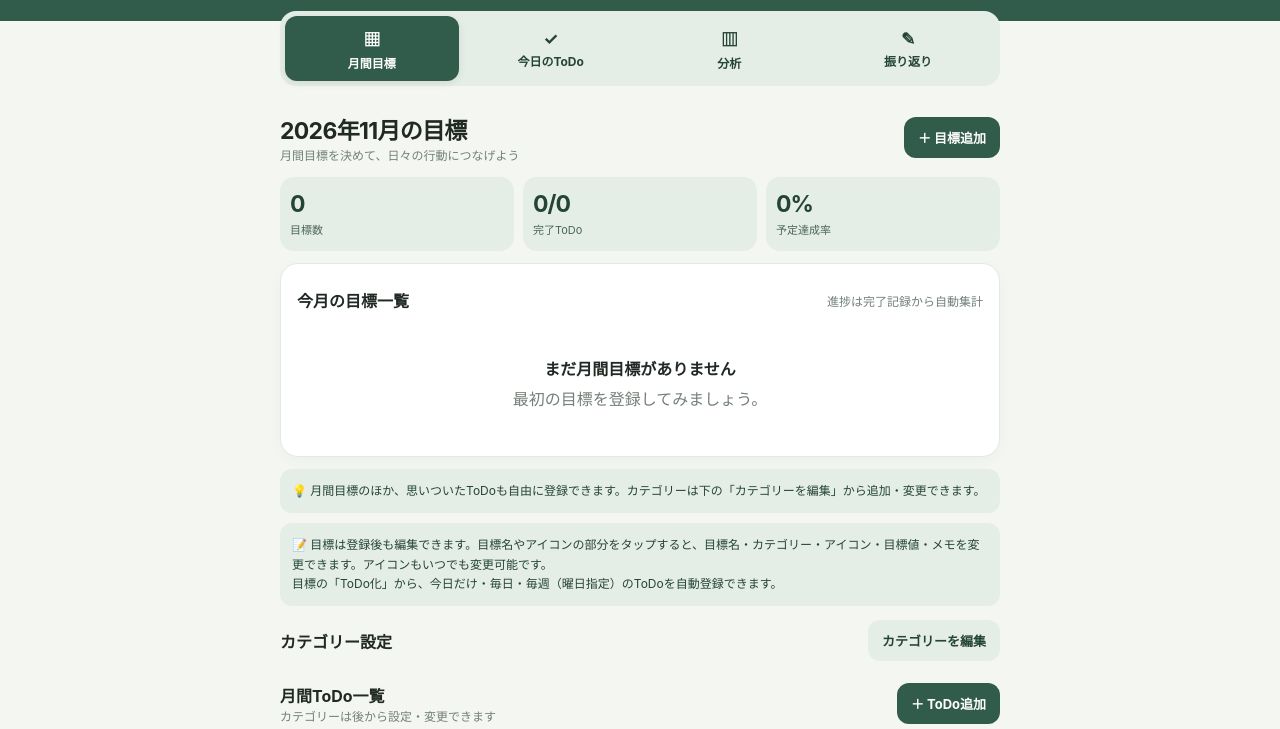
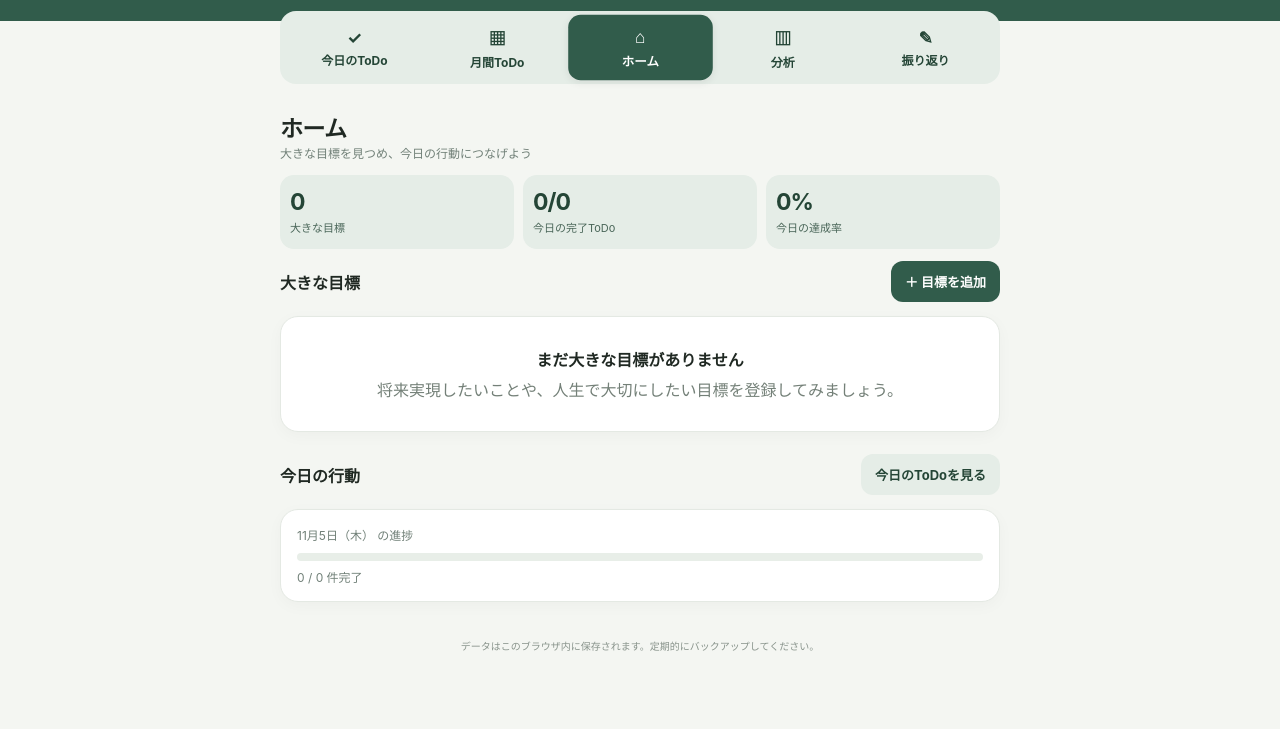
Before and after one commit to qz20090504-glitch/habit-log, a plain HTML site: page index.html in a window 1280 px wide. Shown: the part 71-800 px from the top of the page. Drawn offline with Linux system fonts and the light colour scheme.

Commit message:
Add files via upload

```diff
--- a/index.html
+++ b/index.html
@@ -33,8 +33,10 @@ button { cursor: pointer; }
 .month-nav { display:flex; align-items:center; gap:12px; }
 .month-nav button { border:1px solid #ffffff55; background:#ffffff15; color:white; border-radius:10px; width:34px; height:34px; }
 main { width:min(100% - 28px, 720px); margin: -10px auto 0; }
-.tabs { display:grid; grid-template-columns:repeat(4,1fr); gap:5px; background:var(--site-secondary); padding:5px; border-radius:16px; position:sticky; top:0; z-index:5; }
-.tab { border:0; background:transparent; color:var(--site-on-secondary); padding:10px 3px; border-radius:12px; font-size:12px; font-weight:700; }
+.tabs { display:grid; grid-template-columns:repeat(5,minmax(0,1fr)); gap:4px; background:var(--site-secondary); padding:5px; border-radius:16px; position:sticky; top:0; z-index:5; }
+.tab { border:0; background:transparent; color:var(--site-on-secondary); padding:9px 1px; border-radius:12px; font-size:clamp(9px,2.7vw,12px); font-weight:700; white-space:nowrap; }
+.tab.home-tab { background:#d3e3d8; color:#244536; transform:scale(1.04); box-shadow:0 2px 8px #00000012; }
+.tab.home-tab.active { background:var(--site-primary); color:var(--site-on-primary); }
 .tab.active { background:var(--site-primary); color:var(--site-on-primary); box-shadow:0 2px 8px #00000015; }
 .tab span { display:block; font-size:17px; margin-bottom:3px; }
 .panel { padding:18px 0 10px; }
@@ -132,13 +134,15 @@ label { display:block; font-size:12px; font-weight:700; margin:12px 0 6px; }
   </header>
   <main>
     <nav class="tabs" aria-label="メインメニュー">
-      <button class="tab active" data-tab="month"><span>▦</span>月間目標</button>
       <button class="tab" data-tab="today"><span>✓</span>今日のToDo</button>
+      <button class="tab" data-tab="month"><span>▦</span>月間ToDo</button>
+      <button class="tab home-tab active" data-tab="home"><span>⌂</span>ホーム</button>
       <button class="tab" data-tab="analysis"><span>▥</span>分析</button>
       <button class="tab" data-tab="review"><span>✎</span>振り返り</button>
     </nav>
-    <section id="monthPanel" class="panel"></section>
-    <section id="todayPanel" class="panel" hidden></section>
+    <section id="todayPanel" class="panel"></section>
+    <section id="monthPanel" class="panel" hidden></section>
+    <section id="homePanel" class="panel" hidden></section>
     <section id="analysisPanel" class="panel" hidden></section>
     <section id="reviewPanel" class="panel" hidden></section>
     <div class="bottom-note">データはこのブラウザ内に保存されます。定期的にバックアップしてください。</div>
@@ -156,9 +160,9 @@ label { display:block; font-size:12px; font-weight:700; margin:12px 0 6px; }
   const fmtDate = s => { const d=parseDate(s); return `${d.getMonth()+1}月${d.getDate()}日（${'日月火水木金土'[d.getDay()]}）`; };
   const uid = () => Math.random().toString(36).slice(2,10);
   const defaultCategories = ['未分類','運動','勉強','健康','生活','趣味','家庭菜園','家族','仕事','その他'];
-  const defaultState = () => ({ goals:[], tasks:[], reviews:{}, categories:[...defaultCategories], selectedDate:todayISO(), viewMonth:monthKey(todayISO()) });
+  const defaultState = () => ({ goals:[], bigGoals:[], tasks:[], reviews:{}, categories:[...defaultCategories], selectedDate:todayISO(), viewMonth:monthKey(todayISO()) });
   let state = defaultState();
-  let activeTab = 'month';
+  let activeTab = 'home';
   let monthTaskFilter = 'すべて';
   let selectedTaskIds = new Set();
   let db = null;
@@ -171,6 +175,7 @@ label { display:block; font-size:12px; font-weight:700; margin:12px 0 6px; }
     db=await new Promise((resolve,reject)=>{ const req=indexedDB.open('HabitLogDB',1); req.onupgradeneeded=()=>req.result.createObjectStore('state'); req.onsuccess=()=>resolve(req.result); req.onerror=()=>reject(req.error); });
     state=await new Promise(resolve=>{ const tx=db.transaction('state','readonly'); const req=tx.objectStore('state').get('main'); req.onsuccess=()=>resolve(req.result||defaultState()); req.onerror=()=>resolve(defaultState()); });
     if(!Array.isArray(state.categories))state.categories=[...defaultCategories];
+    if(!Array.isArray(state.bigGoals))state.bigGoals=[];
     state.categories=[...new Set(['未分類',...state.categories.filter(c=>typeof c==='string'&&c.trim()).map(c=>c.trim())])];
     state.goals.forEach(g=>{if(g.icon==='🌍'||g.icon==='✍️')g.icon='✦';});
   };
@@ -191,7 +196,7 @@ label { display:block; font-size:12px; font-weight:700; margin:12px 0 6px; }
   const displayProgress = g => g.unit==='時間' ? `${(goalProgress(g)/60).toFixed(goalProgress(g)%60===0?0:1)}時間` : `${goalProgress(g)}${unitLabel(g)}`;
   const goalTargetDisplay = g => g.unit==='時間' ? `${g.target}時間` : `${g.target}${unitLabel(g)}`;
   const goalPercent = g => pct(goalProgress(g),g.unit==='時間'?g.target*60:g.target);
-  const render = () => { $('#headerMonth').textContent=fmtMonth(state.viewMonth); renderMonth(); renderToday(); renderAnalysis(); renderReview(); document.querySelectorAll('.tab').forEach(b=>b.classList.toggle('active',b.dataset.tab===activeTab)); ['month','today','analysis','review'].forEach(t=>$('#'+t+'Panel').hidden=t!==activeTab); };
+  const render = () => { $('#headerMonth').textContent=fmtMonth(state.viewMonth); renderMonth(); renderToday(); renderHome(); renderAnalysis(); renderReview(); document.querySelectorAll('.tab').forEach(b=>b.classList.toggle('active',b.dataset.tab===activeTab)); ['month','today','home','analysis','review'].forEach(t=>$('#'+t+'Panel').hidden=t!==activeTab); };
   const renderMonth = () => {
     const goals=goalsForMonth(), tasks=monthTasks(), done=doneTasks(tasks);
     const scheduled=tasks.length, rate=pct(done.length,scheduled);
@@ -250,6 +255,27 @@ label { display:block; font-size:12px; font-weight:700; margin:12px 0 6px; }
   const taskHTML = t => { const g=goalById(t.goalId); return `<div class="task"><button class="check ${t.status==='done'?'done':''}" data-toggle-task="${t.id}" aria-label="完了切り替え">${t.status==='done'?'✓':''}</button><div class="task-info"><div class="task-title ${t.status==='done'?'done':''}">${esc(t.title)}</div><div class="task-sub">${g?esc(g.name)+' ・ ':''}${t.minutes?`${t.minutes}分 ・ `:''}${t.note?esc(t.note):t.status==='done'?'完了':'未完了'}</div></div><span class="pill">${t.status==='done'?'完了':g?'月間目標':'追加'}</span><button class="icon-btn" data-task-menu="${t.id}" aria-label="操作">⋯</button></div>`; };
   const moveDate = delta => { const d=parseDate(state.selectedDate); d.setDate(d.getDate()+delta); state.selectedDate=iso(d); state.viewMonth=monthKey(state.selectedDate); save().then(render); };
   const toggleTask = async id => { const t=state.tasks.find(x=>x.id===id); if(!t)return; t.status=t.status==='done'?'open':'done'; t.completedAt=t.status==='done'?new Date().toISOString():null; await save(); render(); };
+
+  const renderHome = () => {
+    const goals=state.bigGoals||[], today=tasksForDate(todayISO()), done=doneTasks(today);
+    $('#homePanel').innerHTML=`<div class="section-head"><div><h1>ホーム</h1><div class="muted small">大きな目標を見つめ、今日の行動につなげよう</div></div></div>
+      <div class="summary-grid"><div class="metric"><strong>${goals.length}</strong><span>大きな目標</span></div><div class="metric"><strong>${done.length}/${today.length}</strong><span>今日の完了ToDo</span></div><div class="metric"><strong>${pct(done.length,today.length)}%</strong><span>今日の達成率</span></div></div>
+      <div class="section-head"><h2>大きな目標</h2><button class="btn" id="addBigGoal">＋ 目標を追加</button></div>
+      ${goals.length?goals.map(g=>`<div class="card" data-big-goal="${g.id}" role="button" tabindex="0" style="cursor:pointer"><div style="display:flex;align-items:flex-start;gap:12px"><div class="goal-icon" style="width:46px;height:46px;font-size:22px">${esc(g.icon||'✦')}</div><div style="flex:1;min-width:0"><div class="goal-title" style="font-size:17px">${esc(g.title)}</div>${g.targetDate?`<div class="goal-meta">目標時期：${esc(g.targetDate)}</div>`:''}${g.memo?`<div class="muted small" style="margin-top:7px;line-height:1.6">${esc(g.memo)}</div>`:''}</div><span class="muted">›</span></div></div>`).join(''):`<div class="card empty"><b>まだ大きな目標がありません</b>将来実現したいことや、人生で大切にしたい目標を登録してみましょう。</div>`}
+      <div class="section-head" style="margin-top:22px"><h2>今日の行動</h2><button class="btn secondary" id="goToday">今日のToDoを見る</button></div>
+      <div class="card"><div class="muted small">${fmtDate(todayISO())} の進捗</div><div class="progress" style="margin-top:10px"><i style="width:${pct(done.length,today.length)}%"></i></div><div class="muted small" style="margin-top:7px">${done.length} / ${today.length} 件完了</div></div>`;
+    $('#addBigGoal').onclick=()=>openBigGoalModal();
+    $('#goToday').onclick=()=>{state.selectedDate=todayISO();activeTab='today';render();};
+    document.querySelectorAll('[data-big-goal]').forEach(el=>{const edit=()=>openBigGoalModal(goals.find(g=>g.id===el.dataset.bigGoal));el.onclick=edit;el.onkeydown=e=>{if(e.key==='Enter'||e.key===' '){e.preventDefault();edit();}};});
+  };
+  const openBigGoalModal = g => {
+    const editing=!!g;
+    openModal(editing?'大きな目標を編集':'大きな目標を追加',`<form id="bigGoalForm"><label>目標</label><input id="bigGoalTitle" required maxlength="100" placeholder="例：家族で海外を長期旅行する" value="${esc(g?.title||'')}"><label>アイコン</label><select id="bigGoalIcon"><option value="✦">✦ その他</option><option value="👨‍👩‍👧‍👦">👨‍👩‍👧‍👦 家族</option><option value="💪">💪 健康・運動</option><option value="📚">📚 学び</option><option value="💰">💰 お金</option><option value="🌱">🌱 暮らし</option><option value="✈️">✈️ 旅行</option><option value="🏡">🏡 住まい</option></select><label>目標時期（任意）</label><input id="bigGoalDate" type="text" maxlength="40" placeholder="例：2030年まで" value="${esc(g?.targetDate||'')}"><label>内容・理由（任意）</label><textarea id="bigGoalMemo" rows="3" placeholder="実現したい理由や、具体的なイメージ">${esc(g?.memo||'')}</textarea><div class="modal-actions">${editing?'<button type="button" class="btn danger" id="deleteBigGoal">削除</button>':''}<button class="btn" type="submit">保存する</button></div></form>`,()=>{
+      $('#bigGoalIcon').value=g?.icon||'✦';
+      $('#bigGoalForm').onsubmit=async e=>{e.preventDefault();const d={title:$('#bigGoalTitle').value.trim(),icon:$('#bigGoalIcon').value,targetDate:$('#bigGoalDate').value.trim(),memo:$('#bigGoalMemo').value.trim()};if(!d.title)return;if(editing)Object.assign(g,d);else state.bigGoals.push({...d,id:uid(),createdAt:new Date().toISOString()});await save();closeModal();render();};
+      if(editing)$('#deleteBigGoal').onclick=async()=>{if(!confirm('この大きな目標を削除しますか？'))return;state.bigGoals=state.bigGoals.filter(x=>x.id!==g.id);await save();closeModal();render();};
+    });
+  };
   const renderAnalysis = () => {
     const tasks=monthTasks(), done=doneTasks(tasks), rate=pct(done.length,tasks.length), goals=goalsForMonth();
     const last7=Array.from({length:7},(_,i)=>{const d=parseDate(state.selectedDate);d.setDate(d.getDate()-6+i);const s=iso(d),ts=state.tasks.filter(t=>t.date===s&&!t.deleted);return {date:s,label:`${d.getMonth()+1}/${d.getDate()}`,rate:pct(doneTasks(ts).length,ts.length),count:ts.length};});
```
